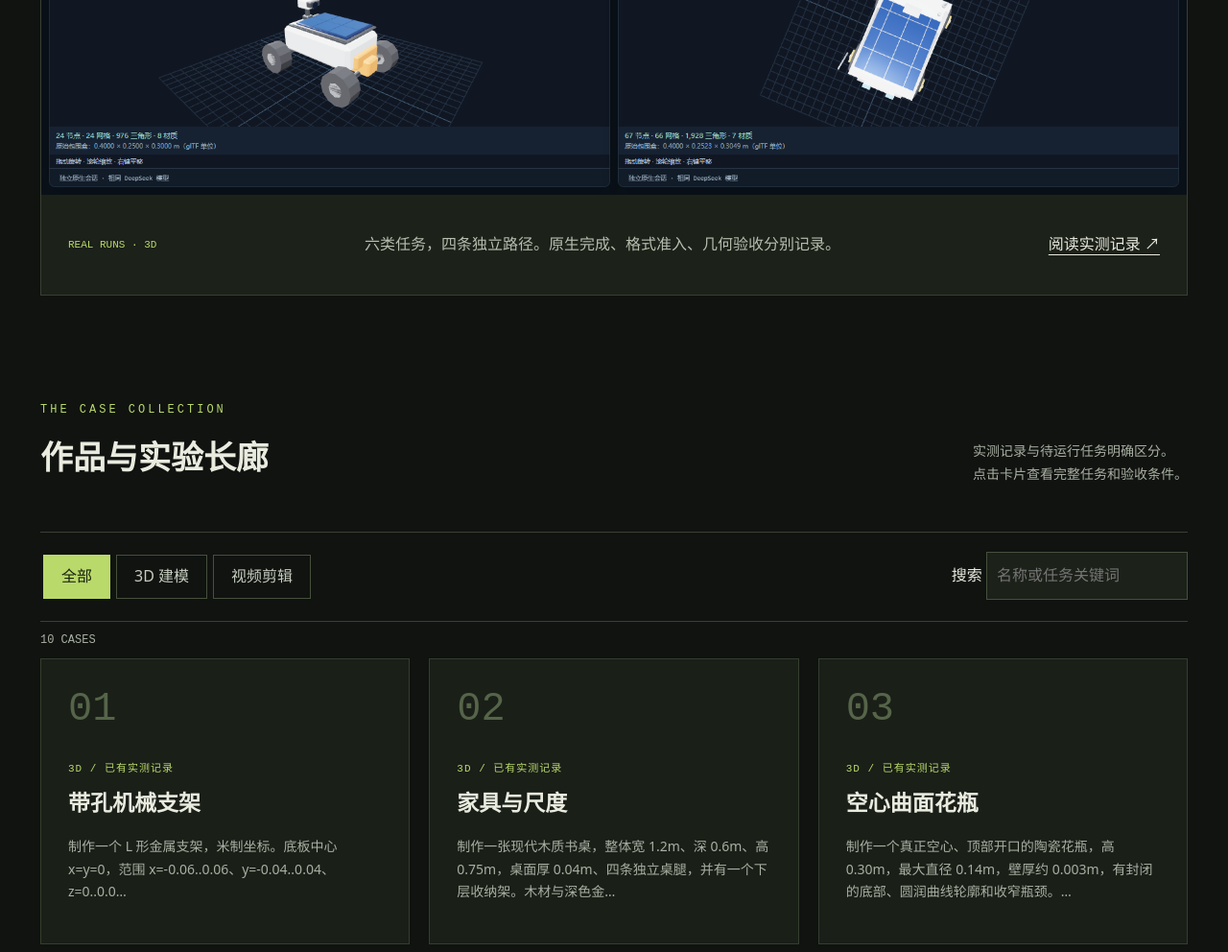
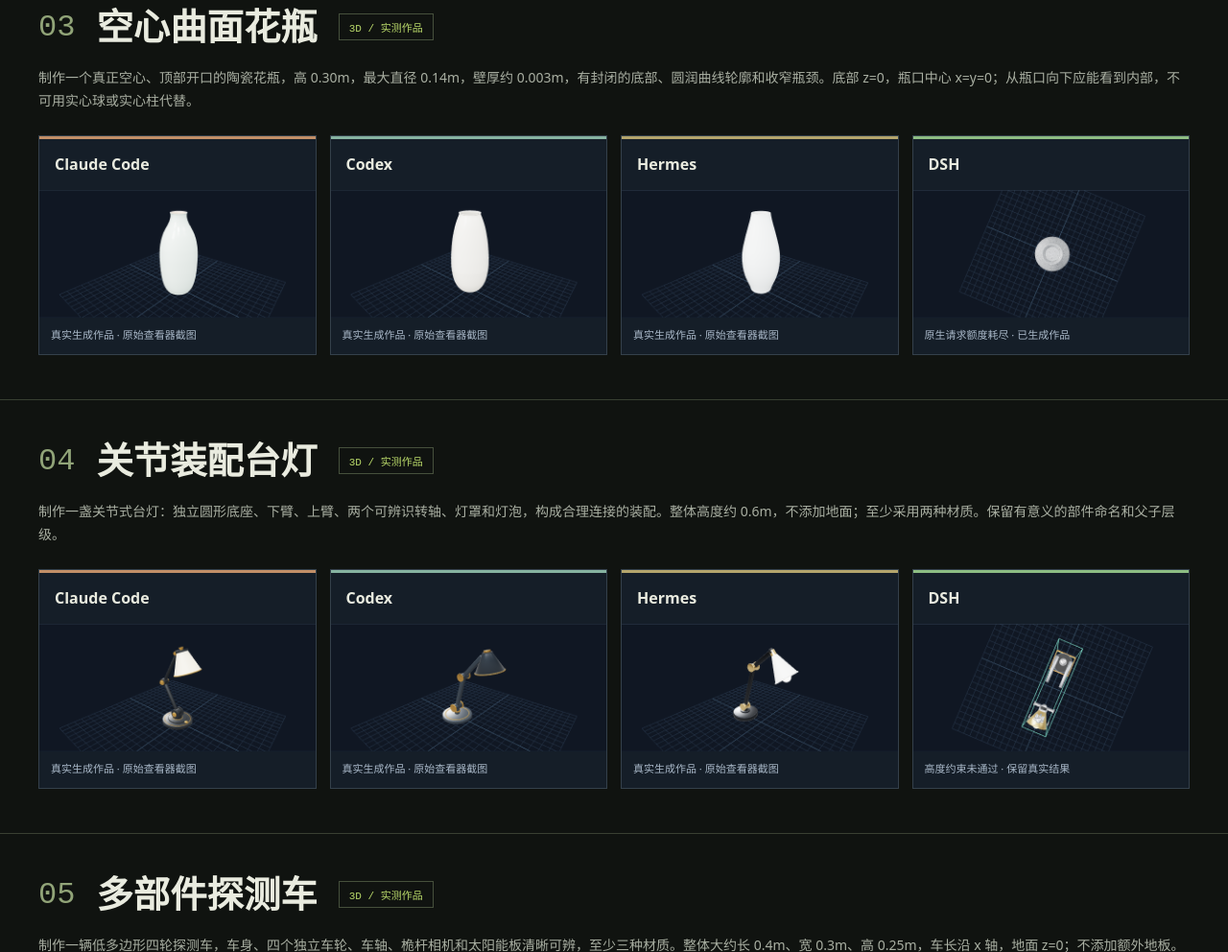
Before and after one commit to ckqqqq/Harness-Arena, a website: page site/index.html in a window 1280 px wide. Shown: the part 1274-2266 px from the top of the page at 96% size. Drawn offline with Linux system fonts and the light colour scheme.

Commit message:
Show cases as an inline four-harness comparison gallery

```diff
--- a/site/cases.json
+++ b/site/cases.json
@@ -89,7 +89,8 @@
           "expect": "blocked"
         }
       ]
-    }
+    },
+    "comparisonImage": "images/bracket.png"
   },
   {
     "id": "desk",
@@ -114,7 +115,8 @@
       },
       "minMeshes": 6,
       "minMaterials": 2
-    }
+    },
+    "comparisonImage": "images/desk.png"
   },
   {
     "id": "vase",
@@ -167,7 +169,8 @@
           "expect": "blocked"
         }
       ]
-    }
+    },
+    "comparisonImage": "images/vase.png"
   },
   {
     "id": "lamp",
@@ -184,7 +187,8 @@
       },
       "minMeshes": 7,
       "minMaterials": 2
-    }
+    },
+    "comparisonImage": "images/lamp.png"
   },
   {
     "id": "rover",
@@ -209,7 +213,8 @@
       },
       "minMeshes": 8,
       "minMaterials": 3
-    }
+    },
+    "comparisonImage": "images/rover.png"
   },
   {
     "id": "room",
@@ -234,7 +239,8 @@
       },
       "minMeshes": 10,
       "minMaterials": 4
-    }
+    },
+    "comparisonImage": "images/room.png"
   },
   {
     "id": "beat-cut",
--- a/site/gallery.js
+++ b/site/gallery.js
@@ -1,3 +1,3 @@
-let cases=[],filter='all',selected;const $=s=>document.querySelector(s);const dialog=$('#detail');
-function render(){const q=$('#search').value.toLowerCase();const shown=cases.filter(c=>(filter==='all'||c.category===filter)&&(c.title+' '+c.prompt).toLowerCase().includes(q));$('#count').textContent=shown.length+' CASES';$('#cards').replaceChildren(...shown.map(c=>{const card=document.createElement('button');card.className='card';const n=document.createElement('span');n.className='number';n.textContent=String(cases.indexOf(c)+1).padStart(2,'0');const tag=document.createElement('small');tag.textContent=c.category+' / '+(c.status==='measured'?'已有实测记录':'待运行 · 任务设计');const title=document.createElement('h3');title.textContent=c.title;const summary=document.createElement('p');summary.textContent=c.prompt.slice(0,68)+'…';card.append(n,tag,title,summary);card.onclick=()=>{selected=c;$('#meta').textContent=tag.textContent;$('#title').textContent=c.title;$('#prompt').textContent=c.prompt;$('#checks').textContent=JSON.stringify(c.checks,null,2);$('#copied').textContent='';dialog.showModal()};return card}))}
-document.querySelectorAll('[data-filter]').forEach(b=>b.onclick=()=>{filter=b.dataset.filter;document.querySelectorAll('[data-filter]').forEach(x=>x.setAttribute('aria-pressed',String(x===b)));render()});$('#search').oninput=render;$('#close').onclick=()=>dialog.close();$('#copy').onclick=async()=>{try{await navigator.clipboard.writeText(selected.prompt);$('#copied').textContent='任务已复制'}catch{$('#copied').textContent='无法访问剪贴板，请选择上方任务文字复制'}};fetch('cases.json').then(r=>{if(!r.ok)throw Error();return r.json()}).then(data=>{cases=data;render()}).catch(()=>{$('#count').textContent='案例加载失败，请刷新页面。'});
+const lanes=[['claude','Claude Code'],['codex','Codex'],['hermes','Hermes'],['dsh','DSH']];
+function element(tag,cls,text){const e=document.createElement(tag);if(cls)e.className=cls;if(text)e.textContent=text;return e}
+fetch('cases.json').then(r=>{if(!r.ok)throw Error();return r.json()}).then(cases=>{const gallery=document.querySelector('#gallery');gallery.replaceChildren(...cases.map((c,index)=>{const section=element('section','case');section.id=c.id;const heading=element('div','case-heading');heading.append(element('span','case-number',String(index+1).padStart(2,'0')),element('h2','',c.title),element('span','badge',c.category+' / '+(c.status==='measured'?'实测作品':'待运行')));const prompt=element('p','prompt',c.prompt);const grid=element('div','comparison');lanes.forEach(([id,name],i)=>{const figure=element('figure','lane');figure.append(element('figcaption','lane-name lane-'+id,name));if(c.comparisonImage){const frame=element('div','capture quadrant-'+i);const image=element('img');image.src=c.comparisonImage;image.alt=c.title+' — '+name+' 的真实生成作品截图';image.loading=index===0?'eager':'lazy';image.decoding='async';frame.append(image);figure.append(frame);let note='真实生成作品 · 原始查看器截图';if(c.id==='lamp'&&id==='dsh')note='高度约束未通过 · 保留真实结果';if(c.id==='vase'&&id==='dsh')note='原生请求额度耗尽 · 已生成作品';figure.append(element('p','lane-note',note))}else{const pending=element('div','pending');pending.append(element('span','','待运行'),element('p','','尚无该 harness 的成片或截图'));figure.append(pending)}grid.append(figure)});section.append(heading,prompt,grid);return section}))}).catch(()=>{document.querySelector('#loading').textContent='案例加载失败，请刷新重试。'});
--- a/site/index.html
+++ b/site/index.html
@@ -1,8 +1,5 @@
 <!doctype html>
-<html lang="zh-CN"><meta charset="utf-8"><meta name="viewport" content="width=device-width,initial-scale=1"><meta name="description" content="Harness-Arena：四个原生 AI harness 的作品与案例长廊。"><title>Harness-Arena — Case Gallery</title><link rel="stylesheet" href="style.css">
-<body><header><a class="brand" href="#">H/A <span>HARNESS ARENA</span></a><nav><a href="#gallery">案例长廊</a><a href="https://github.com/ckqqqq/Harness-Arena">GitHub ↗</a></nav></header>
-<main><section class="hero"><p class="eyebrow">ONE PROMPT. FOUR PATHS.</p><h1>同一个起点。<br><em>看见不同的创造。</em></h1><p class="intro">Claude Code / Codex / Hermes / DSH<br>独立会话，共用 DeepSeek。把回复变成可观察、可检查的作品。</p><a class="button" href="#gallery">探索案例 ↓</a><span class="index">EXPERIMENT LOG / 01</span></section>
-<section class="showcase"><img src="images/3d-showcase.png" alt="四个真实 harness 生成的 3D 作品并排展示" width="1600" loading="eager"><div><span>REAL RUNS · 3D</span><p>六类任务，四条独立路径。原生完成、格式准入、几何验收分别记录。</p><a href="https://github.com/ckqqqq/Harness-Arena/blob/main/docs/3d-validation.md">阅读实测记录 ↗</a></div></section>
-<section id="gallery"><div class="section-head"><div><p class="eyebrow">THE CASE COLLECTION</p><h2>作品与实验长廊</h2></div><p>实测记录与待运行任务明确区分。<br>点击卡片查看完整任务和验收条件。</p></div><div class="toolbar"><div role="group" aria-label="案例分类"><button data-filter="all" aria-pressed="true">全部</button><button data-filter="3D" aria-pressed="false">3D 建模</button><button data-filter="Video" aria-pressed="false">视频剪辑</button></div><label>搜索 <input id="search" type="search" placeholder="名称或任务关键词"></label></div><p id="count" aria-live="polite"></p><div id="cards" class="cards"></div></section>
-<section class="method"><p class="eyebrow">HOW TO READ THIS GALLERY</p><h2>展示，也保留证据。</h2><div><p><b>01 / 同一输入</b><br>每个 harness 拿到独立副本，沿用自己的工具与会话。</p><p><b>02 / 分开判断</b><br>模型是否完成、文件是否可打开、约束是否通过，是三件事。</p><p><b>03 / 公开边界</b><br>视频案例当前是可执行任务设计，尚未发布四栏生成结果。相同模型不代表公平预算。</p></div></section></main><footer>Harness-Arena / Experimental, observable, extensible.<a href="https://github.com/ckqqqq/Harness-Arena/blob/main/docs/README.md">文档 ↗</a></footer>
-<dialog id="detail"><button id="close" aria-label="关闭详情">关闭 ×</button><p id="meta" class="eyebrow"></p><h2 id="title"></h2><p id="prompt"></p><h3>验收条件</h3><pre id="checks"></pre><button id="copy" class="button">复制任务</button><p id="copied" role="status"></p></dialog><script src="gallery.js"></script></body></html>
+<html lang="zh-CN"><meta charset="utf-8"><meta name="viewport" content="width=device-width,initial-scale=1"><meta name="description" content="Harness-Arena：十组案例，四个原生 harness，直接下拉并排对比。"><title>Harness-Arena — 四栏案例长廊</title><link rel="stylesheet" href="style.css">
+<body><header><a class="brand" href="#">H/A <span>HARNESS ARENA</span></a><nav><a href="https://github.com/ckqqqq/Harness-Arena">GitHub ↗</a></nav></header>
+<main><section class="intro"><p class="eyebrow">ONE PROMPT / FOUR HARNESSES</p><h1>向下滚动，<em>直接对比。</em></h1><p>10 组案例 × 4 个原生 harness · 同一 DeepSeek 模型，独立会话与工作区。</p><p class="muted">六组 3D 已有实测截图；四组视频正在准备，未运行的位置明确标注。截图来自各栏原始查看器，相机视角可能不同。</p></section><section id="gallery" aria-label="四栏案例长廊"><p id="loading" role="status">正在加载案例…</p></section>
+<p class="footnote">同一模型不代表相同工具、思考策略或公平预算。截图只展示作品外观，不能替代原生完成状态与几何验收。<a href="https://github.com/ckqqqq/Harness-Arena/blob/main/docs/3d-validation.md">实测方法与失败记录 ↗</a></p></main><footer>Harness-Arena / Case Gallery<a href="https://github.com/ckqqqq/Harness-Arena/blob/main/docs/README.md">文档 ↗</a></footer><script src="gallery.js"></script></body></html>
```
Also changed, not shown: docs/video-cases.md (+1 -1 lines), site/style.css (+1 -1 lines), CHANGELOG.md, site/images/bracket.png (added), site/images/desk.png (added), site/images/lamp.png (added), site/images/room.png (added), site/images/rover.png (added), site/images/vase.png (added).
